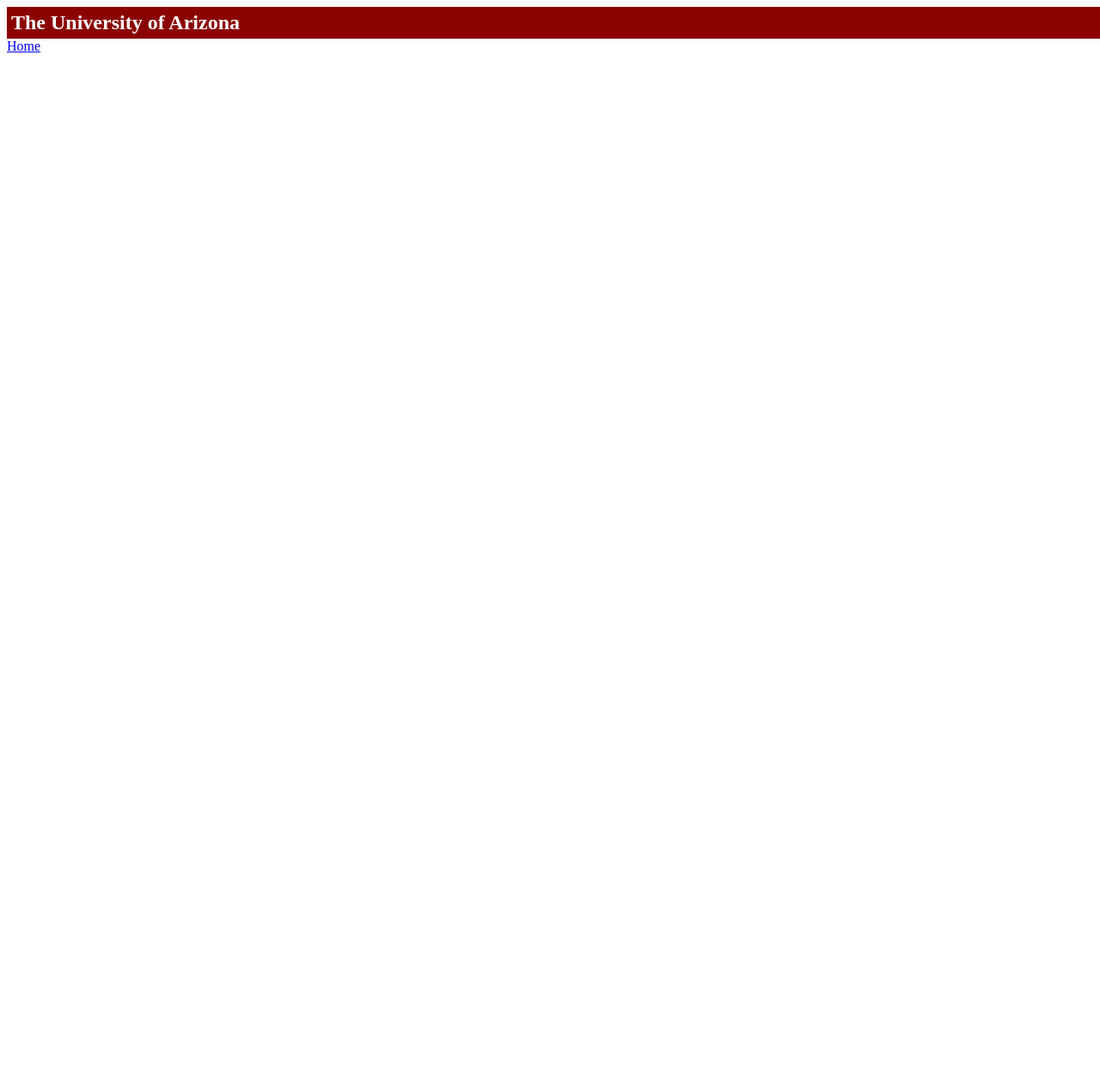
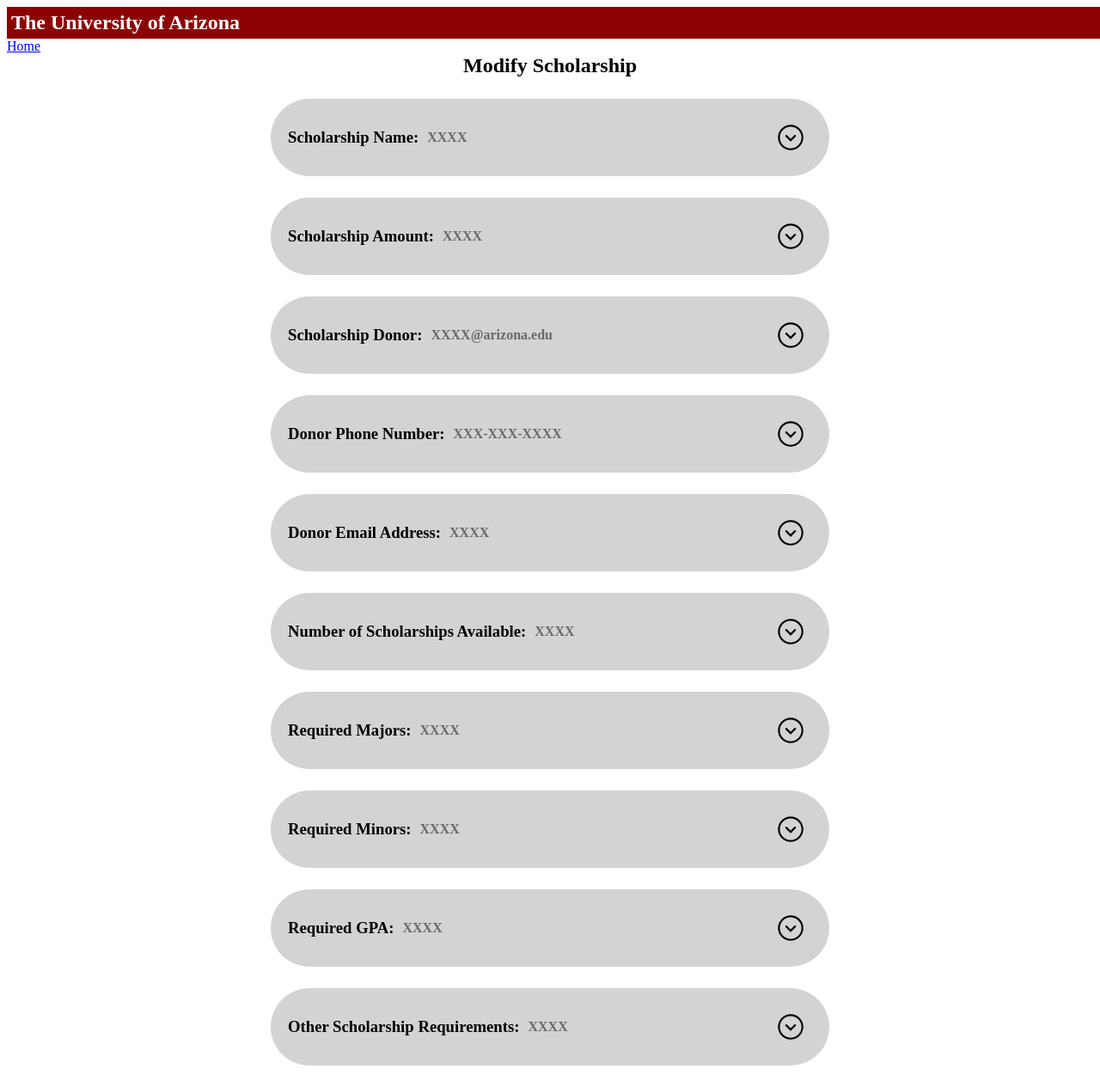
Before and after one commit to aroig1/Scholarship-Application-Management-System, a SvelteKit app: page /modifyScholarship in a window 1280 px wide. Shown: the whole page at 86% size. Before the commit the page ends 800 px from the top, so only its background shows below. Built offline with nearby package versions, Linux system fonts and the light colour scheme.

Commit message:
Completed modify existing scholarship GUI

```diff
--- a/src/routes/modifyScholarship/+page.svelte
+++ b/src/routes/modifyScholarship/+page.svelte
@@ -1 +1,247 @@
+<script>
+    let areaClicked = {
+        name : false,
+        amount : false,
+        donor : false,
+        phone : false,
+        email : false,
+        numAvailable : false,
+        major : false,
+        minor : false,
+        gpa : false,
+        other : false
+    }
+</script>
+
 <a href="/">Home</a>
+
+<!-- svelte-ignore a11y-click-events-have-key-events -->
+<!-- svelte-ignore a11y-no-static-element-interactions -->
+<section>
+    <h1>Modify Scholarship</h1>
+
+    <div class="info-container">
+        <div on:click={() => areaClicked.name = !areaClicked.name} class="preview">
+            <h3>Scholarship Name:</h3>
+            <h4>XXXX</h4>
+            <img class="down-arrow" src="/down_arrow.png" alt="down arrow">
+        </div>
+        {#if areaClicked.name}
+        <div class="input">
+            <input type="text" placeholder="Enter scholarship name here">
+            <div>
+                <button>Confirm</button>
+                <button on:click={() => areaClicked.name = !areaClicked.name}>Cancel</button>
+            </div>
+        </div>
+        {/if}
+    </div>
+
+    <div class="info-container">
+        <div on:click={() => areaClicked.amount = !areaClicked.amount} class="preview">
+            <h3>Scholarship Amount:</h3>
+            <h4>XXXX</h4>
+            <img class="down-arrow" src="/down_arrow.png" alt="down arrow">
+        </div>
+        {#if areaClicked.amount}
+        <div class="input">
+            <input type="number" placeholder="Enter scholarship amount here">
+            <div>
+                <button>Confirm</button>
+                <button on:click={() => areaClicked.amount = !areaClicked.amount}>Cancel</button>
+            </div>
+        </div>
+        {/if}
+    </div>
+
+    <div class="info-container">
+        <div on:click={() => areaClicked.donor = !areaClicked.donor} class="preview">
+            <h3>Scholarship Donor:</h3>
+            <h4>XXXX@arizona.edu</h4>
+            <img class="down-arrow" src="/down_arrow.png" alt="down arrow">
+        </div>
+        {#if areaClicked.donor}
+        <div class="input">
+            <input type="text" placeholder="Enter scholarship donor name here">
+            <div>
+                <button>Confirm</button>
+                <button on:click={() => areaClicked.donor = !areaClicked.donor}>Cancel</button>
+            </div>
+        </div>
+        {/if}
+    </div>
+
+    <div class="info-container">
+        <div on:click={() => areaClicked.phone = !areaClicked.phone} class="preview">
+            <h3>Donor Phone Number:</h3>
+            <h4>XXX-XXX-XXXX</h4>
+            <img class="down-arrow" src="/down_arrow.png" alt="down arrow">
+        </div>
+        {#if areaClicked.phone}
+        <div class="input">
+            <input type="text" placeholder="Enter scholarship donor's phone number here">
+            <div>
+                <button>Confirm</button>
+                <button on:click={() => areaClicked.phone = !areaClicked.phone}>Cancel</button>
+            </div>
+        </div>
+        {/if}
+    </div>
+
+    <div class="info-container">
+        <div on:click={() => areaClicked.email = !areaClicked.email} class="preview">
+            <h3>Donor Email Address:</h3>
+            <h4>XXXX</h4>
+            <img class="down-arrow" src="/down_arrow.png" alt="down arrow">
+        </div>
+        {#if areaClicked.email}
+        <div class="input">
+            <input type="text" placeholder="Enter scholarship donor's email here">
+            <div>
+                <button>Confirm</button>
+                <button on:click={() => areaClicked.email = !areaClicked.email}>Cancel</button>
+            </div>
+        </div>
+        {/if}
+    </div>
+
+    <div class="info-container">
+        <div on:click={() => areaClicked.numAvailable = !areaClicked.numAvailable} class="preview">
+            <h3>Number of Scholarships Available:</h3>
+            <h4>XXXX</h4>
+            <img class="down-arrow" src="/down_arrow.png" alt="down arrow">
+        </div>
+        {#if areaClicked.numAvailable}
+        <div class="input">
+            <input type="text" placeholder="Enter number of scholarships available here">
+            <div>
+                <button>Confirm</button>
+                <button on:click={() => areaClicked.numAvailable = !areaClicked.numAvailable}>Cancel</button>
+            </div>
+        </div>
+        {/if}
+    </div>
+
+    <div class="info-container">
+        <div on:click={() => areaClicked.major = !areaClicked.major} class="preview">
+            <h3>Required Majors:</h3>
+            <h4>XXXX</h4>
+            <img class="down-arrow" src="/down_arrow.png" alt="down arrow">
+        </div>
+        {#if areaClicked.major}
+        <div class="input">
+            <input type="text" placeholder="Enter required majors here">
+            <div>
+                <button>Confirm</button>
+                <button on:click={() => areaClicked.major = !areaClicked.major}>Cancel</button>
+            </div>
+        </div>
+        {/if}
+    </div>
+
+    <div class="info-container">
+        <div on:click={() => areaClicked.minor = !areaClicked.minor} class="preview">
+            <h3>Required Minors:</h3>
+            <h4>XXXX</h4>
+            <img class="down-arrow" src="/down_arrow.png" alt="down arrow">
+        </div>
+        {#if areaClicked.minor}
+        <div class="input">
+            <input type="text" placeholder="Enter required minors here">
+            <div>
+                <button>Confirm</button>
+                <button on:click={() => areaClicked.minor = !areaClicked.minor}>Cancel</button>
+            </div>
+        </div>
+        {/if}
+    </div>
+
+    <div class="info-container">
+        <div on:click={() => areaClicked.gpa = !areaClicked.gpa} class="preview">
+            <h3>Required GPA:</h3>
+            <h4>XXXX</h4>
+            <img class="down-arrow" src="/down_arrow.png" alt="down arrow">
+        </div>
+        {#if areaClicked.gpa}
+        <div class="input">
+            <input type="text" placeholder="Enter minimum required GPA here">
+            <div>
+                <button>Confirm</button>
+                <button on:click={() => areaClicked.gpa = !areaClicked.gpa}>Cancel</button>
+            </div>
+        </div>
+        {/if}
+    </div>
+
+    <div class="info-container">
+        <div on:click={() => areaClicked.other = !areaClicked.other} class="preview">
+            <h3>Other Scholarship Requirements:</h3>
+            <h4>XXXX</h4>
+            <img class="down-arrow" src="/down_arrow.png" alt="down arrow">
+        </div>
+        {#if areaClicked.other}
+        <div class="input">
+            <input type="text" placeholder="Enter any other scholarship requirements here">
+            <div>
+                <button>Confirm</button>
+                <button on:click={() => areaClicked.other = !areaClicked.other}>Cancel</button>
+            </div>
+        </div>
+        {/if}
+    </div>
+</section>
+
+<style>
+    * {
+        box-sizing: border-box;
+        margin: 0;
+        padding: 0;
+    }
+    section {
+        margin: 0 auto;
+        width: 90%;
+        max-width: 700px;
+    }
+    h1 {
+        width: 100%;
+        text-align: center;
+    }
+    .info-container {
+        background-color:lightgray;
+        border-radius: 50px;
+        padding: 20px;
+        margin: 25px;
+    }
+    .preview {
+        display: flex;
+        align-items: center;
+        justify-content: flex-start;
+        background-color:lightgray;
+    }
+    img {
+        width: 50px;
+        margin-left: auto;
+    }
+    h4 {
+        color:dimgrey;
+        margin-left: 10px;
+    }
+    .input {
+        background-color: white;
+        border-radius: 10px;
+        padding: 20px;
+    }
+    .input div {
+        display: flex;
+        justify-content:space-evenly;
+    }
+    .input button {
+        width: 100px;
+        height: 30px;
+    }
+    input {
+        width: 100%;
+        margin: 10px 0;
+        padding: 10px;
+    }
+</style>
```
Also changed, not shown: static/down_arrow.png (added).
